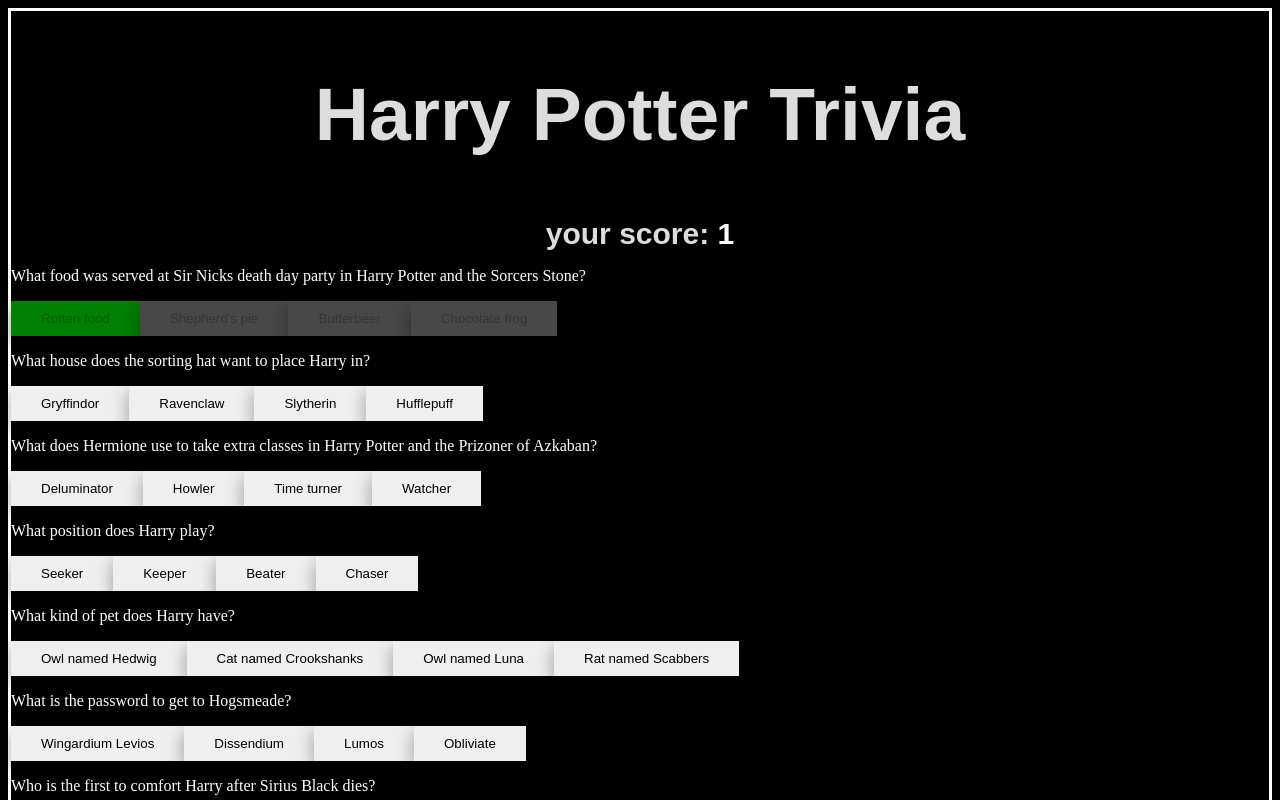
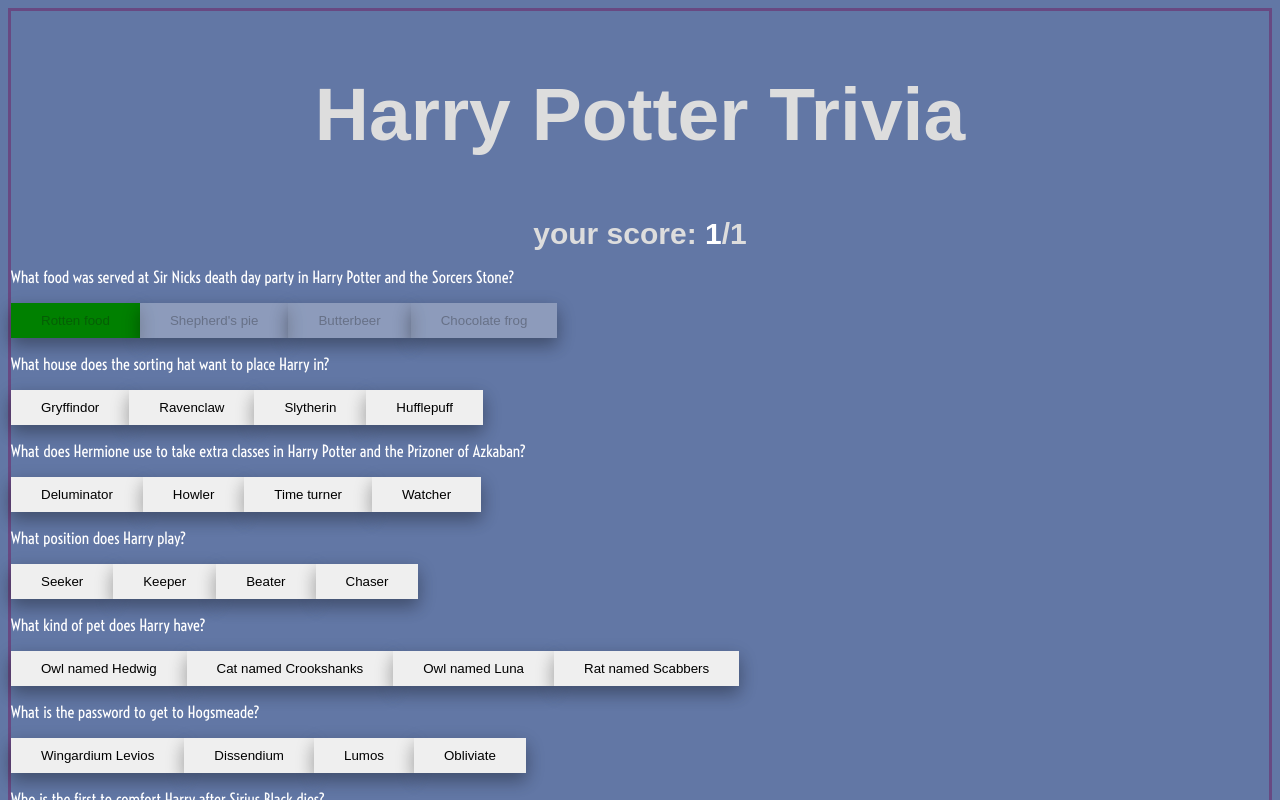
Before and after one commit to argurjanaolloni/Harry-Potter-Trivia, a plain HTML site: page index.html in a window 1280 px wide. Both pictures are taken after a click on the button "Rotten food". Shown: the top 800 px of the page. Drawn offline with Linux system fonts and the light colour scheme; a web font is replaced by a local one.

Commit message:
harry potter trivia game

```diff
--- a/app.js
+++ b/app.js
@@ -1,4 +1,5 @@
 const scoreDisplay = document.getElementById('ourScoreDisplay')
+const totalQDisplay = document.getElementById('totalQuestionsDisplay')
 const questionDisplay = document.getElementById('showQuestions')
 
 //the user must go through each question
@@ -51,7 +52,9 @@ const ourCategories = [
         }
     ];
 
+let totalQ = 0;
 let ourScore = 0;
+totalQDisplay.textContent = totalQ;
 scoreDisplay.textContent = ourScore;
 
 function createBoard () {
@@ -102,14 +105,17 @@ function checkAnswer(qButton, index) {
     if (index < ourCategories.length) {
         theAnswer = ourCategories[index].answer;
         if (theAnswer === qButton.innerHTML) {
-            ourScore ++;
+                totalQ ++;
+                ourScore ++;
+                totalQDisplay.innerHTML = totalQ;
                 scoreDisplay.innerHTML = ourScore;
-                qButton.style.background = "green"
+                qButton.style.background = "green";
                 }
             else {
-                ourScore --;
+                totalQ ++;
+                totalQDisplay.innerHTML = totalQ;
                 scoreDisplay.innerHTML = ourScore;
-                qButton.style.background = "red"
+                qButton.style.background = "red";
                 }
             }
 
--- a/index.html
+++ b/index.html
@@ -6,6 +6,7 @@
     <meta name="viewport" content="width=device-width, initial-scale=1.0">
     <link rel="stylesheet" href="./style.css">
     <link href='https://fonts.googleapis.com/css?family=Londrina+Shadow' rel='stylesheet' type='text/css'>
+    <link href="https://fonts.googleapis.com/css2?family=Aclonica&family=Oswald&family=Poiret+One&family=Voltaire&display=swap" rel="stylesheet">
     <title>Harry Potter Trivia</title>
 
 </head>
@@ -13,7 +14,7 @@
 <!-- last edit -->
         <div class = "ourContainer">
             <h1>Harry Potter Trivia</h1>
-            <h2>your score: <span id="ourScoreDisplay"></span></h2>
+            <h2>your score: <span id="ourScoreDisplay"></span>/<span id = "totalQuestionsDisplay"></span></h2>
             <div class="questions" id="showQuestions"></div>
         </div>
 
--- a/style.css
+++ b/style.css
@@ -1,5 +1,5 @@
 body {
-    background-color: black;
+    background-color: rgb(98,119,165);
 }
 
 h1, h2 {
@@ -14,6 +14,10 @@ h2 {
     font-size: 30px;
 }
 
+p {
+    font-family: 'Voltaire', sans-serif;
+}
+
 #ourScoreDisplay {
     color: white;
     text-align: center;
@@ -25,10 +29,11 @@ h2 {
 
 .ourContainer {
     border: solid;
-    border-color: white;
+    border-color: rgb(104,73,130);
 }
 
 .buttons {
+    font-family: 'Voltaire', sans-serif;
     display: flex;
     flex-direction: row;
 
```
